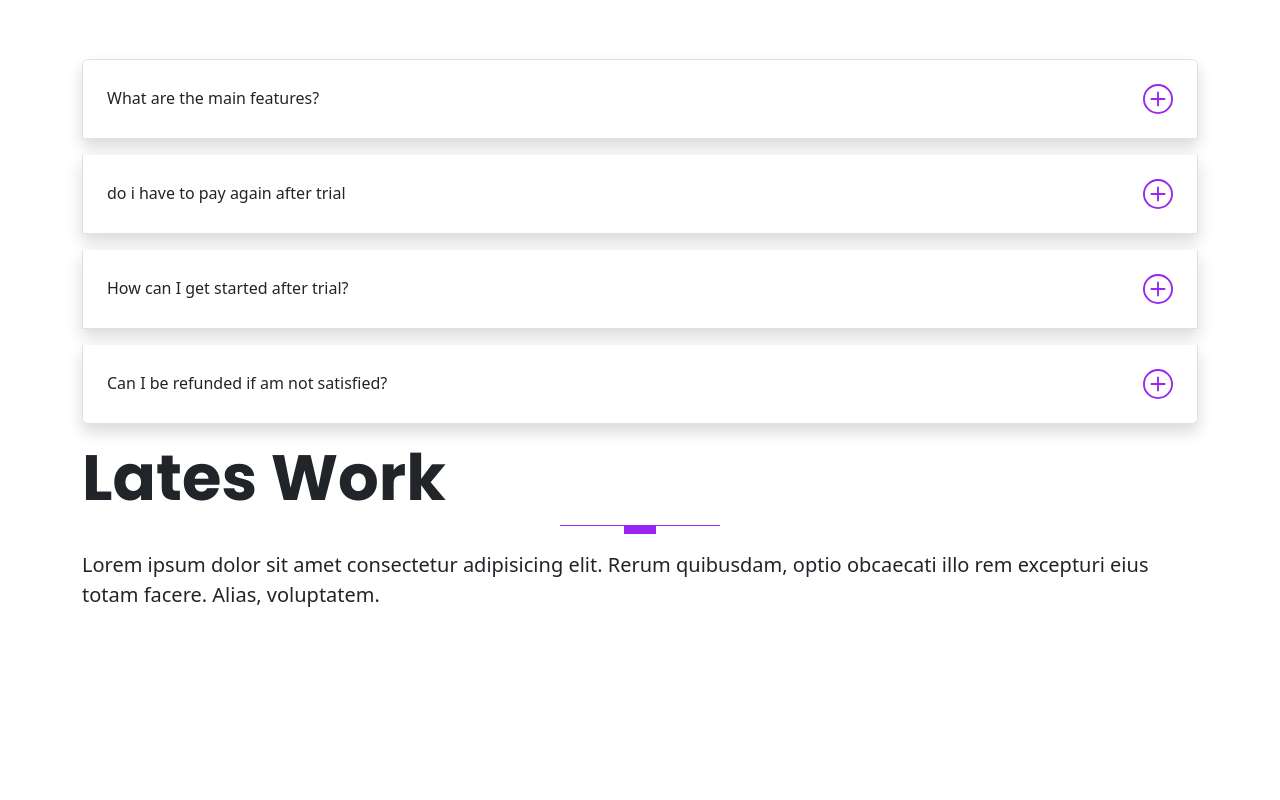
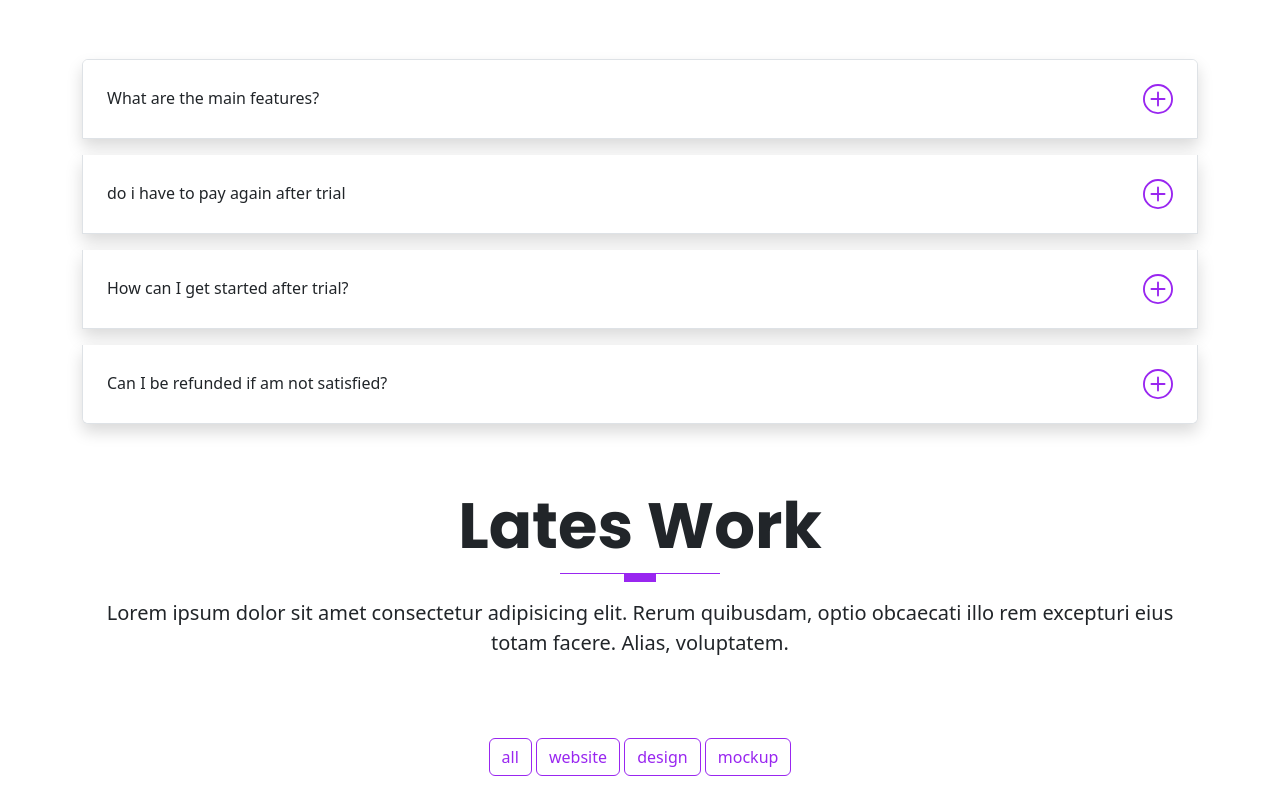
Before and after one commit to wisnawa/Building-my-Portfolio-sample, a website: page index.html in a window 1280 px wide. Shown: the part 4476-5276 px from the top of the page. Before the commit the page ends 5086 px from the top, so only its background shows below. Drawn offline with Linux system fonts and the light colour scheme.

Commit message:
crating new folder image

```diff
--- a/index.html
+++ b/index.html
@@ -590,10 +590,19 @@
     <!-- the portfolio starts -->
     <section id="portfolio" class="portfolio">
       <div class="container">
-        <div class="row">
+        <div class="row text-center mt-5">
           <h1 class="display-3 fw-bold text-capitalize">lates work</h1>
           <div class="heading-line"></div>
-          <div class="lead">Lorem ipsum dolor sit amet consectetur adipisicing elit. Rerum quibusdam, optio obcaecati illo rem excepturi eius totam facere. Alias, voluptatem.</div>
+          <p class="lead">Lorem ipsum dolor sit amet consectetur adipisicing elit. Rerum quibusdam, optio obcaecati illo rem excepturi eius totam facere. Alias, voluptatem.</p>
+        </div>
+        <!-- filter buttons -->
+        <div class="row mt-5 mb-4 g-3 text-center">
+          <div class="col-md-12">
+            <button class="btn btn-outline-primary" type="button">all</button>
+            <button class="btn btn-outline-primary" type="button">website</button>
+            <button class="btn btn-outline-primary" type="button">design</button>
+            <button class="btn btn-outline-primary" type="button">mockup</button>
+          </div>
         </div>
       </div>
     </section>
```
Also changed, not shown: images/portfolio/portfolio-1.jpg (added), images/portfolio/portfolio-2.jpg (added), images/portfolio/portfolio-3.jpg (added), images/portfolio/portfolio-4.jpg (added), images/portfolio/portfolio-5.jpg (added), images/portfolio/portfolio-6.jpg (added), images/portfolio/portfolio-7.jpg (added), images/portfolio/portfolio-8.jpg (added), images/portfolio/portfolio-9.jpg (added).
